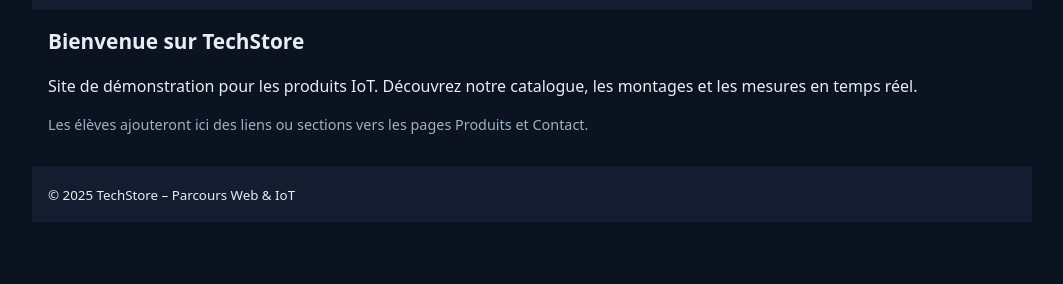
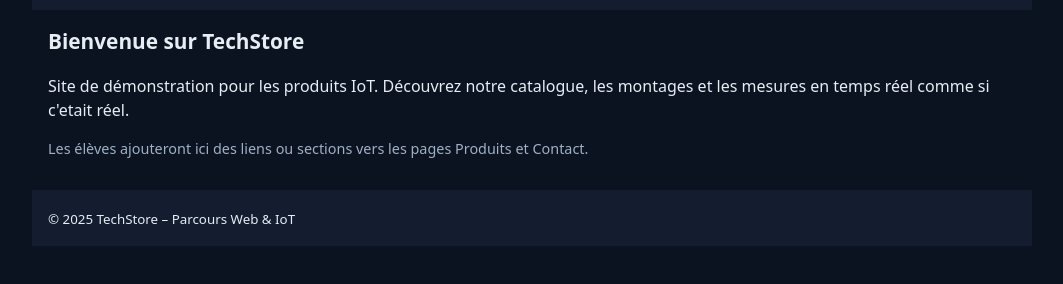
Before and after one commit to MohamedDDJEDID/techstore-DJEDID, a plain HTML site: page index.html in a window 1280 px wide. Shown: the part 92-376 px from the top of the page, without its empty margins (108-1171 px from the left). Drawn offline with Linux system fonts and the light colour scheme; files whose address does not match are found by name.

Commit message:
feat: init structure mono-page

```diff
--- a/index.html
+++ b/index.html
@@ -1,5 +1,6 @@
 <!DOCTYPE html>
 <html lang="fr">
+
 <head>
   <meta charset="utf-8" />
   <meta name="viewport" content="width=device-width, initial-scale=1" />
@@ -9,6 +10,7 @@
   <!-- <script src="https://cdn.jsdelivr.net/npm/chart.js"></script> -->
   <script defer src="js/app.js"></script>
 </head>
+
 <body>
   <header class="container">
     <h1>TechStore</h1>
@@ -25,7 +27,7 @@
       <h2 id="titre-accueil">Bienvenue sur TechStore</h2>
       <p>
         Site de démonstration pour les produits IoT. Découvrez notre
-          catalogue, les montages et les mesures en temps réel.
+        catalogue, les montages et les mesures en temps réel comme si c'etait réel.
       </p>
       <p class="note">
         Les élèves ajouteront ici des liens ou sections vers les pages
@@ -38,4 +40,5 @@
     <small>© 2025 TechStore – Parcours Web & IoT</small>
   </footer>
 </body>
+
 </html>
```
Lines whose indentation alone changed are shown as unchanged.
